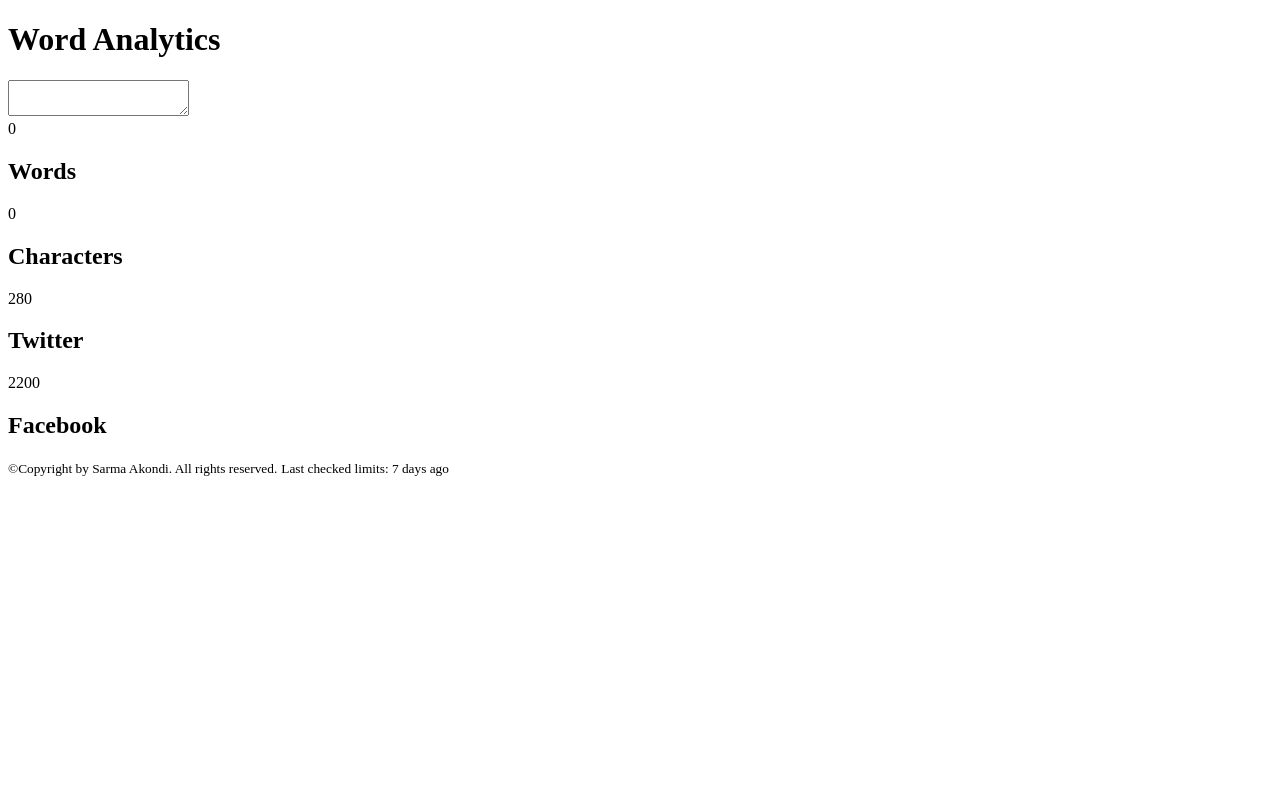
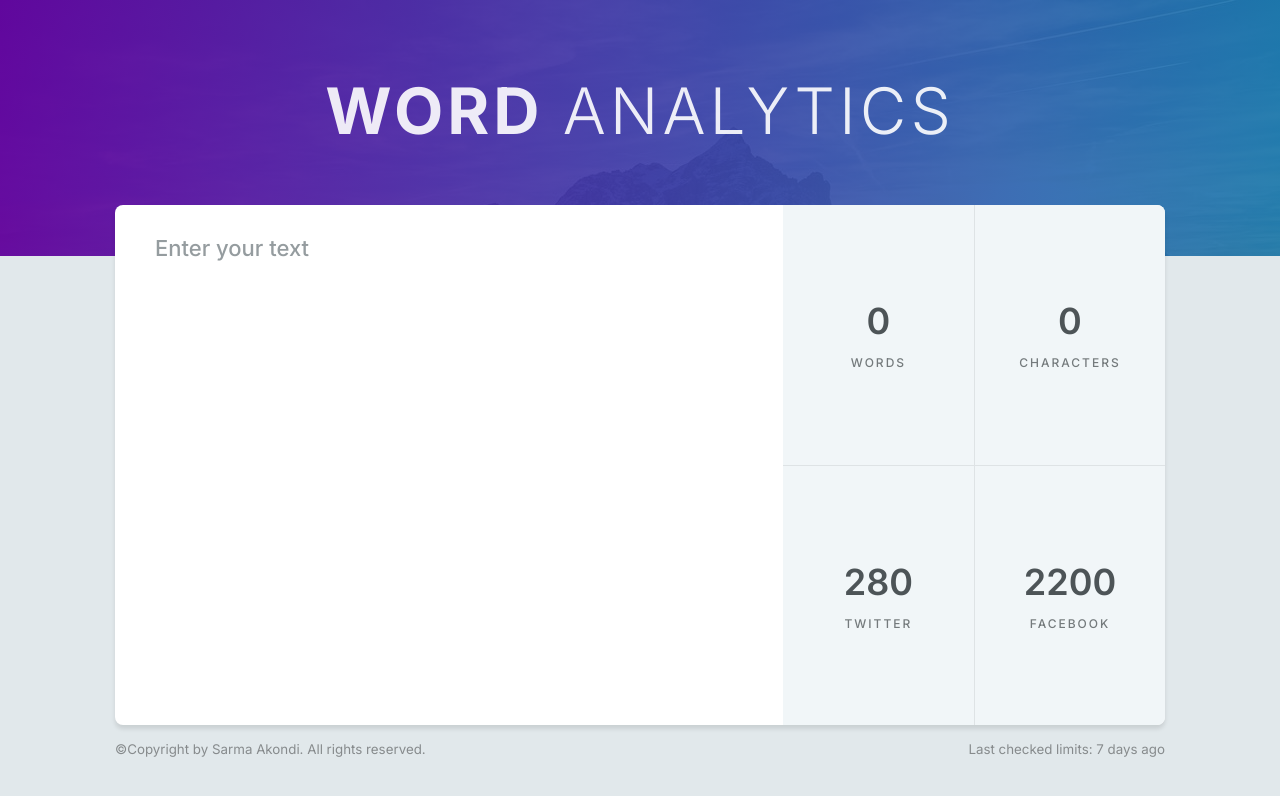
Before and after one commit to sarmaakondi/js-word-analytics, a plain HTML site: page index.html in a window 1280 px wide. Drawn offline with Linux system fonts and the light colour scheme.

Commit message:
Added CSS rules and background image

```diff
--- a/index.html
+++ b/index.html
@@ -21,23 +21,27 @@
     </h1>
 
     <div class="container">
-      <textarea class="textarea"></textarea>
+      <textarea
+        class="textarea"
+        spellcheck="false"
+        placeholder="Enter your text"
+      ></textarea>
       <section class="stats">
         <section class="stat">
           <span class="stat__number stat__number--words">0</span>
-          <h2 class="second heading">Words</h2>
+          <h2 class="second-heading">Words</h2>
         </section>
         <section class="stat">
           <span class="stat__number stat__number--characters">0</span>
-          <h2 class="second heading">Characters</h2>
+          <h2 class="second-heading">Characters</h2>
         </section>
         <section class="stat">
           <span class="stat__number stat__number--twitter">280</span>
-          <h2 class="second heading">Twitter</h2>
+          <h2 class="second-heading">Twitter</h2>
         </section>
         <section class="stat">
           <span class="stat__number stat__number--facebook">2200</span>
-          <h2 class="second heading">Facebook</h2>
+          <h2 class="second-heading">Facebook</h2>
         </section>
       </section>
     </div>
--- a/style.css
+++ b/style.css
@@ -0,0 +1,147 @@
+* {
+  margin: 0;
+  padding: 0;
+  box-sizing: border-box;
+}
+
+textarea {
+  all: unset;
+}
+
+body {
+  font-family: "Inter", sans-serif;
+  background-color: #e1e8eb;
+  display: flex;
+  flex-direction: column;
+  align-items: center;
+  overflow: hidden;
+}
+
+.background {
+  position: absolute;
+  top: 0;
+  z-index: -1;
+  height: 256px;
+  width: 100%;
+  background-image: linear-gradient(
+      to right,
+      rgba(101, 0, 163, 0.9),
+      rgba(24, 120, 175, 0.9)
+    ),
+    url("background.jpg");
+}
+
+.first-heading {
+  font-size: 64px;
+  letter-spacing: 4px;
+  text-transform: uppercase;
+  color: rgba(255, 255, 255, 0.9);
+  margin-top: 72px;
+}
+
+.first-heading--special {
+  font-weight: 300;
+}
+
+.container {
+  width: 1050px;
+  height: 520px;
+  background-color: #fff;
+  border-radius: 8px;
+  box-shadow: 0 4px 4px rgba(0, 0, 0, 0.1);
+  margin-top: 56px;
+  display: flex;
+  overflow: hidden;
+}
+
+.textarea {
+  resize: none;
+  flex: 2;
+  font-family: inherit;
+  font-size: 22px;
+  padding: 30px 40px;
+}
+
+.textarea::placeholder {
+  font-weight: 500;
+  color: #959c9f;
+}
+
+.stats {
+  flex: 1.3;
+  background-color: #f1f6f8;
+  display: flex;
+  flex-wrap: wrap;
+}
+
+.stat {
+  flex: 1 150px;
+  display: flex;
+  flex-direction: column;
+  justify-content: center;
+  align-items: center;
+}
+
+.stat:nth-child(1),
+.stat:nth-child(2) {
+  border-bottom: 1px solid rgba(0, 0, 0, 0.08);
+}
+
+.stat:nth-child(2),
+.stat:nth-child(4) {
+  border-left: 1px solid rgba(0, 0, 0, 0.08);
+}
+
+.stat__number {
+  color: #4d5457;
+  font-weight: 600;
+  font-size: 36px;
+  margin-bottom: 12px;
+}
+
+.second-heading {
+  font-size: 12px;
+  text-transform: uppercase;
+  letter-spacing: 2px;
+  font-weight: 500;
+  color: #747a7c;
+}
+
+.footer {
+  width: 1050px;
+  margin: 16px 0;
+  display: flex;
+  justify-content: space-between;
+  opacity: 0.4;
+}
+
+@media (max-width: 1150px) {
+  .container {
+    width: 86vw;
+    flex-direction: column;
+  }
+
+  .first-heading {
+    font-size: 7vw;
+  }
+
+  .stat {
+    padding: 16px 10px;
+  }
+
+  .stat:nth-child(1),
+  .stat:nth-child(2),
+  .stat:nth-child(4) {
+    border: none;
+  }
+
+  .stat__number {
+    font-size: 20px;
+  }
+
+  .footer {
+    width: initial;
+    flex-direction: column;
+    align-items: center;
+  }
+}
```
Also changed, not shown: background.jpg (added).
